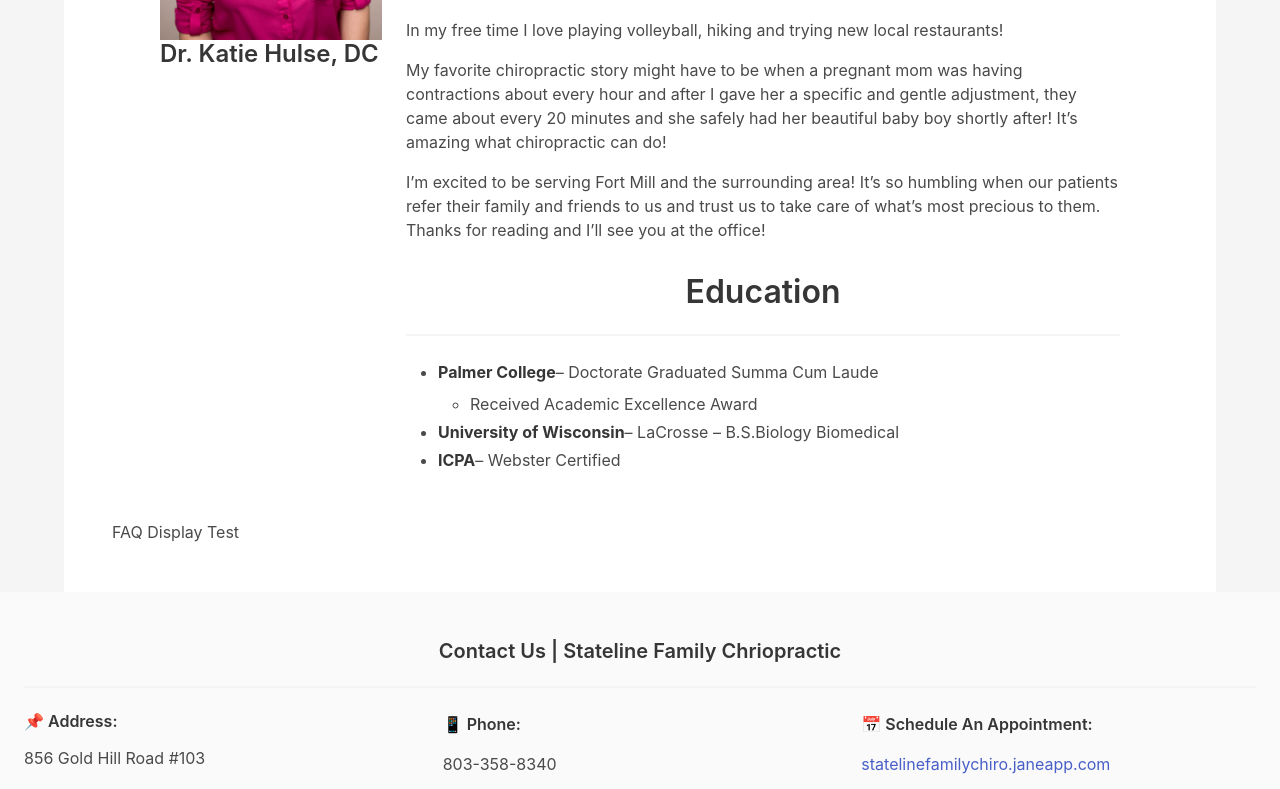
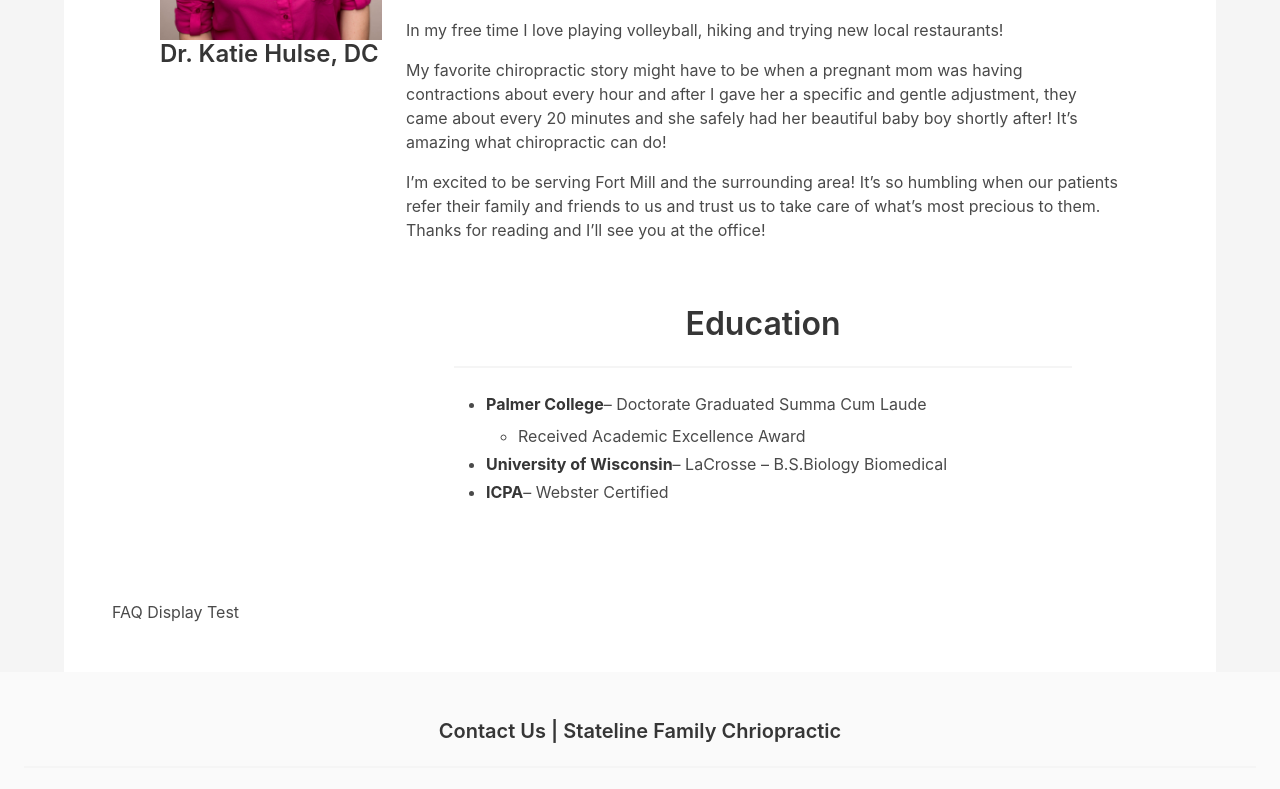
Before and after one commit to sempercuriosus/stateline-fc, a React (Vite) app: page / in a window 1280 px wide. Shown: the part 2309-3098 px from the top of the page. Built offline with nearby package versions, Linux system fonts and the light colour scheme.

Commit message:
added parent section for education

```diff
--- a/src/pages/about.jsx
+++ b/src/pages/about.jsx
@@ -1,10 +1,10 @@
 function About() {
   return (
-    <div className='section'>
+    <section className='section'>
       <h2 className='title has-text-centered'>Meet Dr. Katie</h2>
       <hr />
       <div className=' columns'>
-        <aside className='container column is-half-mobile is-one-quarter'>
+        <aside className='container column is-full-mobile is-one-quarter'>
           <br />
           <img
             src='src/assets/dr-katie-pic.jpg'
@@ -57,6 +57,7 @@ function About() {
             for reading and I’ll see you at the office!
           </p>
 
+          <section className='section'>
             <h1 className='title has-text-centered'>Education</h1>
             <hr />
 
@@ -78,9 +79,10 @@ function About() {
                 <strong>ICPA</strong>– Webster Certified
               </li>
             </ul>
+          </section>
         </div>
       </div>
-    </div>
+    </section>
   );
 }
 
```
Lines whose indentation alone changed are shown as unchanged.
